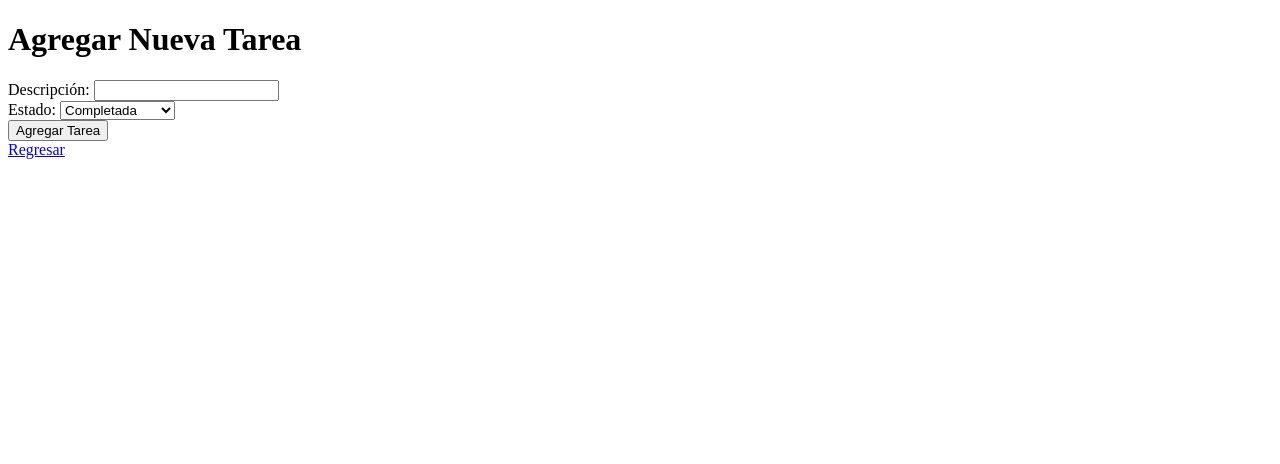
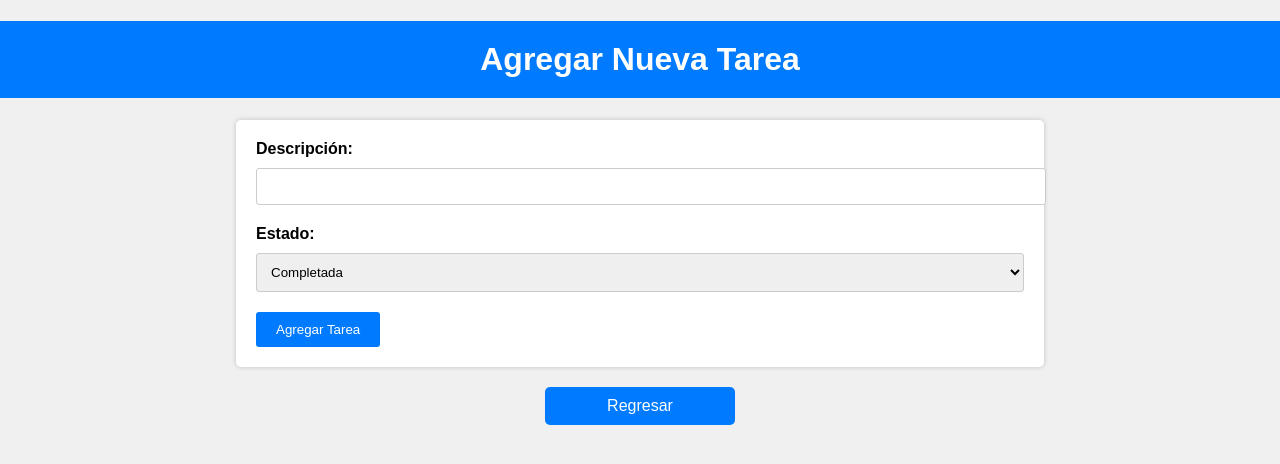
Before and after one commit to GarciaR31/Taller_BuenasP, a Flask app: page /agregar in a window 1280 px wide. Shown: the top 464 px of the page. Run offline with Flask 3, Linux system fonts and the light colour scheme.

Commit message:
Update agregar.html
re diseño del html

```diff
--- a/templates/agregar.html
+++ b/templates/agregar.html
@@ -1,9 +1,78 @@
 <!DOCTYPE html>
-<html lang="en">
+<html lang="es">
 <head>
     <meta charset="UTF-8">
     <meta name="viewport" content="width=device-width, initial-scale=1.0">
     <title>Agregar Tarea</title>
+    <style>
+        body {
+            font-family: Arial, sans-serif;
+            background-color: #f0f0f0;
+            margin: 0;
+            padding: 0;
+        }
+
+        h1 {
+            background-color: #007BFF;
+            color: white;
+            padding: 20px;
+            text-align: center;
+        }
+
+        form {
+            width: 60%;
+            margin: 20px auto;
+            padding: 20px;
+            background-color: white;
+            border-radius: 5px;
+            box-shadow: 0 0 5px rgba(0, 0, 0, 0.2);
+        }
+
+        label {
+            display: block;
+            margin-bottom: 10px;
+            font-weight: bold;
+        }
+
+        input[type="text"],
+        select {
+            width: 100%;
+            padding: 10px;
+            margin-bottom: 20px;
+            border: 1px solid #ccc;
+            border-radius: 3px;
+        }
+
+        button {
+            background-color: #007BFF;
+            color: white;
+            border: none;
+            padding: 10px 20px;
+            border-radius: 3px;
+            cursor: pointer;
+        }
+
+        button:hover {
+            background-color: #0056b3;
+        }
+
+        a {
+            display: block;
+            text-align: center;
+            margin-top: 20px;
+            background-color: #007BFF;
+            color: white;
+            padding: 10px 20px;
+            text-decoration: none;
+            border-radius: 5px;
+            width: 150px;
+            margin: 0 auto;
+        }
+
+        a:hover {
+            background-color: #0056b3;
+        }
+    </style>
 </head>
 <body>
     <h1>Agregar Nueva Tarea</h1>
```
